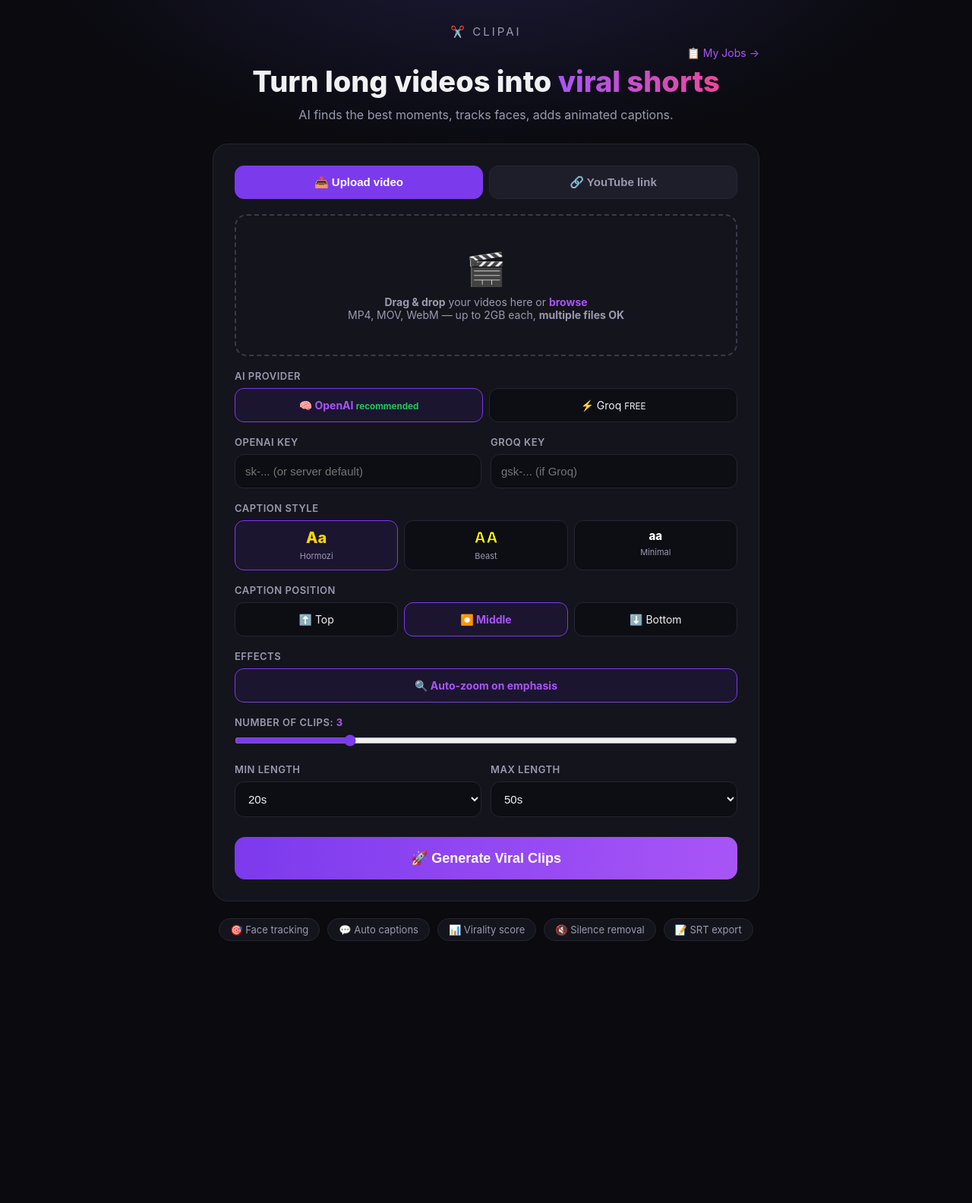
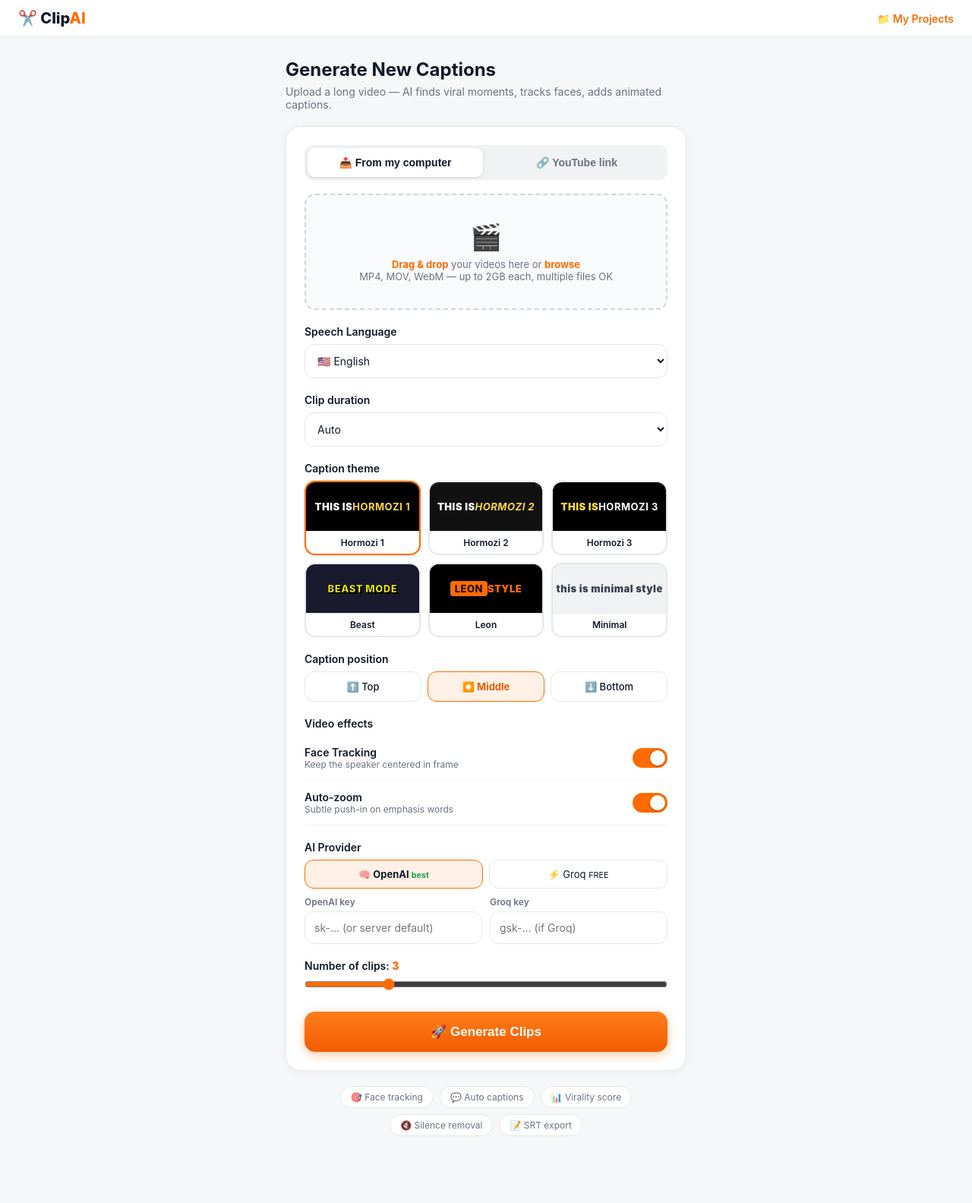
Before and after one commit to tanvirvaioff/clipai, a Flask app: page / in a window 1280 px wide. Shown: the whole page at 76% size. Before the commit the page ends 1239 px from the top, so only its background shows below. Run offline with Flask 3, Linux system fonts and the light colour scheme.

Commit message:
Submagic-style UI: light theme, theme picker, leon style, toggles

```diff
--- a/templates/index.html
+++ b/templates/index.html
@@ -1,83 +1,139 @@
 <!doctype html>
 <html><head><meta charset="utf-8"><meta name="viewport" content="width=device-width,initial-scale=1">
-<title>ClipAI — Turn Long Videos into Viral Shorts</title>
+<title>ClipAI — Generate Viral Clips</title>
 <style>
 *{box-sizing:border-box;margin:0;padding:0}
-:root{--bg:#0a0a0f;--card:#14141c;--border:#262633;--acc:#7c3aed;--acc2:#a855f7;--green:#22c55e;--txt:#f1f1f4;--mut:#9a9ab0}
-body{background:radial-gradient(1000px 500px at 50% -100px,#1e1b3a 0%,var(--bg) 60%);color:var(--txt);font-family:-apple-system,BlinkMacSystemFont,"Segoe UI",Roboto,sans-serif;min-height:100vh;padding:32px 16px}
-.wrap{max-width:720px;margin:0 auto}
-.logo{text-align:center;margin-bottom:8px;font-size:15px;color:var(--mut);letter-spacing:3px;text-transform:uppercase}
-h1{text-align:center;font-size:38px;font-weight:800;line-height:1.2;margin-bottom:10px}
-h1 .grad{background:linear-gradient(90deg,#a855f7,#ec4899);-webkit-background-clip:text;background-clip:text;color:transparent}
-p.sub{text-align:center;color:var(--mut);font-size:16px;margin-bottom:28px}
-.card{background:var(--card);border:1px solid var(--border);border-radius:20px;padding:28px;margin-bottom:16px}
-.tabs{display:flex;gap:8px;margin-bottom:20px}
-.tabs button{flex:1;background:#1e1e2a;border:1px solid var(--border);color:var(--mut);border-radius:12px;padding:12px;font-size:15px;font-weight:600;cursor:pointer}
-.tabs button.on{background:var(--acc);border-color:var(--acc);color:#fff}
-#drop{border:2px dashed #3a3a4d;border-radius:16px;padding:44px 20px;text-align:center;cursor:pointer;transition:.2s}
-#drop:hover,#drop.over{border-color:var(--acc2);background:#1a1626}
-#drop .big{font-size:42px;margin-bottom:10px}
-#drop p{color:var(--mut);font-size:14px}
+:root{--bg:#f6f7f9;--card:#ffffff;--border:#e5e7eb;--txt:#111827;--mut:#6b7280;
+--acc:#ff6b00;--acc-d:#e55e00;--acc-l:#fff1e6;--green:#16a34a;--blue:#2563eb}
+body{background:var(--bg);color:var(--txt);font-family:-apple-system,BlinkMacSystemFont,"Segoe UI",Roboto,Inter,sans-serif;min-height:100vh}
+.topbar{background:var(--card);border-bottom:1px solid var(--border);padding:12px 24px;display:flex;justify-content:space-between;align-items:center;position:sticky;top:0;z-index:10}
+.topbar .logo{font-size:20px;font-weight:800}
+.topbar .logo span{color:var(--acc)}
+.topbar a{color:var(--acc);font-weight:600;font-size:14px;text-decoration:none}
+.wrap{max-width:560px;margin:28px auto;padding:0 16px 60px}
+h1{font-size:24px;font-weight:700;margin-bottom:6px}
+p.sub{color:var(--mut);font-size:14px;margin-bottom:20px}
+.card{background:var(--card);border:1px solid var(--border);border-radius:20px;padding:24px;box-shadow:0 2px 12px rgba(0,0,0,.05)}
+.tabs{display:flex;gap:8px;margin-bottom:18px;background:#f1f2f4;border-radius:12px;padding:4px}
+.tabs button{flex:1;border:0;background:transparent;border-radius:9px;padding:11px;font-size:14px;font-weight:600;color:var(--mut);cursor:pointer}
+.tabs button.on{background:#fff;color:var(--txt);box-shadow:0 1px 4px rgba(0,0,0,.12)}
+#preview{display:none;background:#000;border-radius:14px;overflow:hidden;margin-bottom:18px;position:relative}
+#preview video{width:100%;max-height:300px;display:block;background:#000}
+#preview img{width:100%;max-height:300px;object-fit:cover;display:block}
+#preview .x{position:absolute;top:8px;right:8px;background:rgba(0,0,0,.6);color:#fff;border:0;border-radius:50%;width:28px;height:28px;cursor:pointer;font-size:14px}
+#drop{border:2px dashed #d1d5db;border-radius:14px;padding:34px 16px;text-align:center;cursor:pointer;transition:.2s;background:#fafbfc}
+#drop:hover,#drop.over{border-color:var(--acc);background:var(--acc-l)}
+#drop .big{font-size:34px;margin-bottom:8px}
+#drop p{color:var(--mut);font-size:13px}
+#drop p b{color:var(--acc)}
 #file{display:none}
 #ytbox{display:none}
-#ytbox input{width:100%;background:#0d0d14;border:1px solid var(--border);color:var(--txt);border-radius:12px;padding:14px;font-size:15px}
-.fname{color:var(--green);font-size:14px;margin-top:10px;display:none}
-label.lbl{display:block;color:var(--mut);font-size:13px;font-weight:600;margin:18px 0 8px;text-transform:uppercase;letter-spacing:.5px}
+#ytbox input,#ytbox textarea{width:100%;border:1px solid var(--border);border-radius:12px;padding:13px;font-size:14px;font-family:inherit}
+#ytbox textarea{resize:vertical}
+.fname{color:var(--green);font-size:13px;margin-top:10px;display:none;font-weight:600}
+label.lbl{display:block;color:var(--txt);font-size:14px;font-weight:600;margin:20px 0 8px}
+label.lbl small{color:var(--mut);font-weight:400}
+select,input[type=text]{width:100%;border:1px solid var(--border);border-radius:12px;padding:12px;font-size:14px;font-family:inherit;background:#fff;color:var(--txt)}
+select:focus,input[type=text]:focus{outline:2px solid var(--acc);border-color:var(--acc)}
 .seg{display:flex;gap:8px}
-.seg label{flex:1;text-align:center;background:#0d0d14;border:1px solid var(--border);border-radius:12px;padding:13px;cursor:pointer;margin:0;font-size:14px}
+.seg label{flex:1;text-align:center;border:1px solid var(--border);border-radius:12px;padding:11px;cursor:pointer;margin:0;font-size:13px;font-weight:500;background:#fff}
 .seg input{display:none}
-.seg input:checked+span{color:var(--acc2);font-weight:700}
-.seg label:has(input:checked){border-color:var(--acc);background:#1c1530}
-.styles{display:flex;gap:8px}
-.styles label{flex:1;text-align:center;background:#0d0d14;border:1px solid var(--border);border-radius:12px;padding:10px;cursor:pointer;margin:0}
-.styles input{display:none}
-.styles label:has(input:checked){border-color:var(--acc);background:#1c1530}
-.styles .sw{font-size:20px;font-weight:800;display:block}
-.styles small{color:var(--mut);font-size:11px}
-input[type=text]{width:100%;background:#0d0d14;border:1px solid var(--border);color:var(--txt);border-radius:12px;padding:13px;font-size:15px}
-.row{display:flex;gap:12px}.row>div{flex:1}
-select{width:100%;background:#0d0d14;border:1px solid var(--border);color:var(--txt);border-radius:12px;padding:13px;font-size:15px}
+.seg label:has(input:checked){border-color:var(--acc);background:var(--acc-l);color:var(--acc-d);font-weight:700}
+.themes{display:grid;grid-template-columns:repeat(3,1fr);gap:10px}
+.themes label{border:2px solid var(--border);border-radius:14px;overflow:hidden;cursor:pointer;margin:0;background:#fff;transition:.15s}
+.themes label:hover{transform:translateY(-2px);box-shadow:0 4px 12px rgba(0,0,0,.1)}
+.themes input{display:none}
+.themes label:has(input:checked){border-color:var(--acc);box-shadow:0 0 0 2px var(--acc-l)}
+.themes .sw{height:64px;display:flex;align-items:center;justify-content:center;font-weight:900;font-size:13px;letter-spacing:.5px}
+.themes .nm{text-align:center;font-size:12px;font-weight:600;padding:7px;border-top:1px solid var(--border);color:var(--txt)}
+.sw-h1{background:#000;color:#fff}.sw-h1 b{color:#ffd93d}
+.sw-h2{background:#111;color:#fff}.sw-h2 b{color:#ffd93d;font-style:italic}
+.sw-h3{background:#000;color:#ffd93d}.sw-h3 b{color:#fff}
+.sw-beast{background:#1a1a2e;color:#ffff00;-webkit-text-stroke:.6px #000;text-shadow:2px 2px 0 #000}
+.sw-leon{background:#000;color:#ff6b00;border:3px solid #000}.sw-leon b{background:#ff6b00;color:#000;padding:2px 6px;border-radius:4px}
+.sw-min{background:#f1f2f4;color:#374151;font-weight:400;font-size:12px}
+.trow{display:flex;justify-content:space-between;align-items:center;padding:13px 0;border-bottom:1px solid #f1f2f4}
+.trow:last-child{border-bottom:0}
+.trow .t{font-size:14px;font-weight:600}
+.trow .d{font-size:12px;color:var(--mut);font-weight:400}
+.switch{position:relative;width:46px;height:26px;flex-shrink:0}
+.switch input{opacity:0;width:0;height:0}
+.sl{position:absolute;inset:0;background:#d1d5db;border-radius:20px;cursor:pointer;transition:.2s}
+.sl:before{position:absolute;content:"";height:20px;width:20px;left:3px;top:3px;background:#fff;border-radius:50%;transition:.2s;box-shadow:0 1px 3px rgba(0,0,0,.3)}
+.switch input:checked+.sl{background:var(--acc)}
+.switch input:checked+.sl:before{transform:translateX(20px)}
+.prov{display:flex;gap:8px;margin-bottom:10px}
+.prov label{flex:1;text-align:center;border:1px solid var(--border);border-radius:12px;padding:10px;cursor:pointer;font-size:13px;background:#fff;margin:0}
+.prov input{display:none}
+.prov label:has(input:checked){border-color:var(--acc);background:var(--acc-l);font-weight:700}
+.keyrow{display:flex;gap:10px}.keyrow>div{flex:1}
+.keyrow label{font-size:12px;color:var(--mut);font-weight:600;display:block;margin-bottom:5px}
 input[type=range]{width:100%;accent-color:var(--acc)}
-.rval{color:var(--acc2);font-weight:700}
-button.go{background:linear-gradient(90deg,#7c3aed,#a855f7);color:#fff;border:0;border-radius:14px;padding:17px;font-size:18px;font-weight:800;width:100%;margin-top:26px;cursor:pointer;transition:.2s}
-button.go:hover{transform:translateY(-1px);box-shadow:0 8px 24px rgba(124,58,237,.4)}
-.feats{display:flex;gap:10px;justify-content:center;margin-top:22px;flex-wrap:wrap}
-.feats span{font-size:13px;color:var(--mut);background:#14141c;border:1px solid var(--border);border-radius:20px;padding:6px 14px}
+.rval{color:var(--acc);font-weight:800}
+button.go{background:linear-gradient(180deg,#ff7d1a,#f25c00);color:#fff;border:0;border-radius:14px;padding:16px;font-size:17px;font-weight:800;width:100%;margin-top:24px;cursor:pointer;box-shadow:0 4px 14px rgba(255,107,0,.35);transition:.2s}
+button.go:hover{transform:translateY(-1px);box-shadow:0 8px 20px rgba(255,107,0,.45)}
+.feats{display:flex;gap:8px;justify-content:center;margin-top:20px;flex-wrap:wrap}
+.feats span{font-size:12px;color:var(--mut);background:#fff;border:1px solid var(--border);border-radius:20px;padding:6px 13px}
 </style></head>
-<body><div class="wrap">
-<div class="logo">✂️ ClipAI</div>
-<div style="text-align:right;margin-bottom:6px"><a href="/jobs" style="color:var(--acc2);font-size:14px;text-decoration:none">📋 My Jobs →</a></div>
-<h1>Turn long videos into <span class="grad">viral shorts</span></h1>
-<p class="sub">AI finds the best moments, tracks faces, adds animated captions.</p>
+<body>
+<div class="topbar"><div class="logo">✂️ Clip<span>AI</span></div><a href="/jobs">📁 My Projects</a></div>
+<div class="wrap">
+<h1>Generate New Captions</h1>
+<p class="sub">Upload a long video — AI finds viral moments, tracks faces, adds animated captions.</p>
 <form action="/start" method="post" enctype="multipart/form-data" id="f">
 <div class="card">
+<div id="preview"><button type="button" class="x" onclick="clearPrev()">✕</button><div id="prevBody"></div></div>
 <div class="tabs">
-<button type="button" id="tUp" class="on" onclick="tab('up')">📤 Upload video</button>
+<button type="button" id="tUp" class="on" onclick="tab('up')">📤 From my computer</button>
 <button type="button" id="tYt" onclick="tab('yt')">🔗 YouTube link</button>
 </div>
 <div id="drop" onclick="document.getElementById('file').click()">
 <div class="big">🎬</div>
-<p><b>Drag & drop</b> your videos here or <b style="color:var(--acc2)">browse</b><br>MP4, MOV, WebM — up to 2GB each, <b>multiple files OK</b></p>
+<p><b>Drag & drop</b> your videos here or <b>browse</b><br>MP4, MOV, WebM — up to 2GB each, multiple files OK</p>
 <div class="fname" id="fname"></div>
 </div>
 <input type="file" id="file" name="video" accept="video/*" multiple onchange="picked(this)">
-<div id="ytbox"><textarea name="youtube_urls" rows="3" style="width:100%;background:#0d0d14;border:1px solid var(--border);color:var(--txt);border-radius:12px;padding:14px;font-size:15px" placeholder="Paste YouTube URLs — one per line (bulk OK)&#10;https://youtube.com/watch?v=..."></textarea></div>
-
-<label class="lbl">AI Provider</label>
-<div class="seg">
-<label><input type="radio" name="provider" value="openai" checked><span>🧠 OpenAI <small style="color:var(--green)">recommended</small></span></label>
-<label><input type="radio" name="provider" value="groq"><span>⚡ Groq <small>FREE</small></span></label>
-</div>
-<div class="row">
-<div><label class="lbl">OpenAI key</label><input type="text" name="openai_key" placeholder="sk-... (or server default)"></div>
-<div><label class="lbl">Groq key</label><input type="text" name="groq_key" placeholder="gsk-... (if Groq)"></div>
+<div id="ytbox">
+<input type="text" id="ytone" name="youtube_url" placeholder="🔗 Paste a YouTube URL…" oninput="ytPrev(this.value)" style="margin-bottom:8px">
+<textarea name="youtube_urls" rows="2" placeholder="Or paste multiple URLs — one per line (bulk OK)"></textarea>
 </div>
 
-<label class="lbl">Caption style</label>
-<div class="styles">
-<label><input type="radio" name="caption_style" value="hormozi" checked><span class="sw" style="color:#ffd700">Aa</span><small>Hormozi</small></label>
-<label><input type="radio" name="caption_style" value="beast"><span class="sw" style="color:#ffff00;-webkit-text-stroke:1px #000">AA</span><small>Beast</small></label>
-<label><input type="radio" name="caption_style" value="minimal"><span class="sw" style="color:#fff;font-size:15px">aa</span><small>Minimal</small></label>
+<label class="lbl">Speech Language</label>
+<select name="speech_lang">
+<option value="en" selected>🇺🇸 English</option>
+<option value="es">🇪🇸 Spanish</option>
+<option value="fr">🇫🇷 French</option>
+<option value="de">🇩🇪 German</option>
+<option value="pt">🇵🇹 Portuguese</option>
+<option value="hi">🇮🇳 Hindi</option>
+<option value="ar">🇸🇦 Arabic</option>
+<option value="bn">🇧🇩 Bengali</option>
+<option value="ur">🇵🇰 Urdu</option>
+<option value="tr">🇹🇷 Turkish</option>
+<option value="it">🇮🇹 Italian</option>
+<option value="nl">🇳🇱 Dutch</option>
+<option value="ru">🇷🇺 Russian</option>
+<option value="ja">🇯🇵 Japanese</option>
+<option value="ko">🇰🇷 Korean</option>
+<option value="zh">🇨🇳 Chinese</option>
+</select>
+
+<label class="lbl">Clip duration</label>
+<select name="clip_duration">
+<option value="auto" selected>Auto</option>
+<option value="15-30">15 – 30 seconds</option>
+<option value="30-60">30 – 60 seconds</option>
+<option value="60-90">60 – 90 seconds</option>
+</select>
+
+<label class="lbl">Caption theme</label>
+<div class="themes">
+<label><input type="radio" name="caption_style" value="hormozi1" checked><div class="sw sw-h1">THIS IS <b>HORMOZI 1</b></div><div class="nm">Hormozi 1</div></label>
+<label><input type="radio" name="caption_style" value="hormozi2"><div class="sw sw-h2">THIS IS <b>HORMOZI 2</b></div><div class="nm">Hormozi 2</div></label>
+<label><input type="radio" name="caption_style" value="hormozi3"><div class="sw sw-h3">THIS IS <b>HORMOZI 3</b></div><div class="nm">Hormozi 3</div></label>
+<label><input type="radio" name="caption_style" value="beast"><div class="sw sw-beast">BEAST MODE</div><div class="nm">Beast</div></label>
+<label><input type="radio" name="caption_style" value="leon"><div class="sw sw-leon"><b>LEON</b> STYLE</div><div class="nm">Leon</div></label>
+<label><input type="radio" name="caption_style" value="minimal"><div class="sw sw-min">this is minimal style</div><div class="nm">Minimal</div></label>
 </div>
 
 <label class="lbl">Caption position</label>
@@ -87,35 +143,55 @@ button.go:hover{transform:translateY(-1px);box-shadow:0 8px 24px rgba(124,58,237
 <label><input type="radio" name="caption_pos" value="bottom"><span>⬇️ Bottom</span></label>
 </div>
 
-<label class="lbl">Effects</label>
-<div class="seg">
-<label><input type="checkbox" name="auto_zoom" checked><span>🔍 Auto-zoom on emphasis</span></label>
+<label class="lbl">Video effects</label>
+<div class="trow"><div><div class="t">Face Tracking</div><div class="d">Keep the speaker centered in frame</div></div>
+<label class="switch"><input type="checkbox" name="face_track" checked><span class="sl"></span></label></div>
+<div class="trow"><div><div class="t">Auto-zoom</div><div class="d">Subtle push-in on emphasis words</div></div>
+<label class="switch"><input type="checkbox" name="auto_zoom" checked><span class="sl"></span></label></div>
+
+<label class="lbl">AI Provider</label>
+<div class="prov">
+<label><input type="radio" name="provider" value="openai" checked>🧠 OpenAI <small style="color:var(--green)">best</small></label>
+<label><input type="radio" name="provider" value="groq">⚡ Groq <small>FREE</small></label>
+</div>
+<div class="keyrow">
+<div><label>OpenAI key</label><input type="text" name="openai_key" placeholder="sk-... (or server default)"></div>
+<div><label>Groq key</label><input type="text" name="groq_key" placeholder="gsk-... (if Groq)"></div>
 </div>
 
 <label class="lbl">Number of clips: <span class="rval" id="nv">3</span></label>
 <input type="range" name="n_clips" min="1" max="10" value="3" oninput="document.getElementById('nv').textContent=this.value">
-<div class="row">
-<div><label class="lbl">Min length</label><select name="min_len"><option value="15">15s</option><option value="20" selected>20s</option><option value="30">30s</option></select></div>
-<div><label class="lbl">Max length</label><select name="max_len"><option value="30">30s</option><option value="50" selected>50s</option><option value="60">60s</option></select></div>
-</div>
-<button class="go" type="submit">🚀 Generate Viral Clips</button>
+
+<button class="go" type="submit">🚀 Generate Clips</button>
 </div>
 </form>
 <div class="feats"><span>🎯 Face tracking</span><span>💬 Auto captions</span><span>📊 Virality score</span><span>🔇 Silence removal</span><span>📝 SRT export</span></div>
 </div>
 <script>
-let mode='up';
+let mode='up', objUrl=null;
 function tab(m){mode=m;
 document.getElementById('tUp').classList.toggle('on',m=='up');
 document.getElementById('tYt').classList.toggle('on',m=='yt');
 document.getElementById('drop').style.display=m=='up'?'block':'none';
-document.getElementById('ytbox').style.display=m=='yt'?'block':'none';}
-function picked(i){const fs=i.files;const e=document.getElementById('fname');e.style.display=fs.length?'block':'none';e.textContent='✅ '+fs.length+' file(s): '+Array.from(fs).map(f=>f.name).join(', ').slice(0,120);}
+document.getElementById('ytbox').style.display=m=='yt'?'block':'none';
+if(m=='yt'){clearFile();}else{document.getElementById('ytone').value='';}}
+function showPrev(html){document.getElementById('preview').style.display='block';document.getElementById('prevBody').innerHTML=html;}
+function clearPrev(){document.getElementById('preview').style.display='none';document.getElementById('prevBody').innerHTML='';if(objUrl){URL.revokeObjectURL(objUrl);objUrl=null;}}
+function clearFile(){const i=document.getElementById('file');i.value='';document.getElementById('fname').style.display='none';clearPrev();}
+function picked(i){const fs=i.files;const e=document.getElementById('fname');
+if(!fs.length){e.style.display='none';clearPrev();return;}
+e.style.display='block';e.textContent='✅ '+fs.length+' file(s): '+Array.from(fs).map(f=>f.name).join(', ').slice(0,120);
+const f0=fs[0];if(objUrl)URL.revokeObjectURL(objUrl);objUrl=URL.createObjectURL(f0);
+showPrev('<video src="'+objUrl+'" controls playsinline preload="metadata"></video>');}
+function ytId(u){const m=String(u).match(/(?:youtube\.com\/(?:watch\?v=|shorts\/|embed\/)|youtu\.be\/)([A-Za-z0-9_-]{6,})/);return m?m[1]:null;}
+function ytPrev(v){const id=ytId(v);if(id){showPrev('<img src="https://img.youtube.com/vi/'+id+'/hqdefault.jpg">');}else if(!v.trim()){clearPrev();}}
 const d=document.getElementById('drop');
 ['dragover','dragenter'].forEach(e=>d.addEventListener(e,ev=>{ev.preventDefault();d.classList.add('over')}));
 ['dragleave','drop'].forEach(e=>d.addEventListener(e,ev=>{ev.preventDefault();d.classList.remove('over')}));
 d.addEventListener('drop',ev=>{const f=ev.dataTransfer.files;if(f.length){document.getElementById('file').files=f;picked(document.getElementById('file'));}});
 document.getElementById('f').addEventListener('submit',ev=>{
-if(mode=='up'&&!document.getElementById('file').files.length){ev.preventDefault();alert('Please choose at least one video file');}
-if(mode=='yt'&&!document.querySelector('[name=youtube_urls]').value.trim()){ev.preventDefault();alert('Please paste at least one YouTube URL');}});
+const tg=ev.target.querySelector('button.go');tg.disabled=true;tg.textContent='⏳ Starting…';
+if(mode=='up'&&!document.getElementById('file').files.length){ev.preventDefault();tg.disabled=false;tg.textContent='🚀 Generate Clips';alert('Please choose at least one video file');}
+const ytVals=document.getElementById('ytone').value.trim()+document.querySelector('[name=youtube_urls]').value.trim();
+if(mode=='yt'&&!ytVals){ev.preventDefault();tg.disabled=false;tg.textContent='🚀 Generate Clips';alert('Please paste at least one YouTube URL');}});
 </script></body></html>
```
